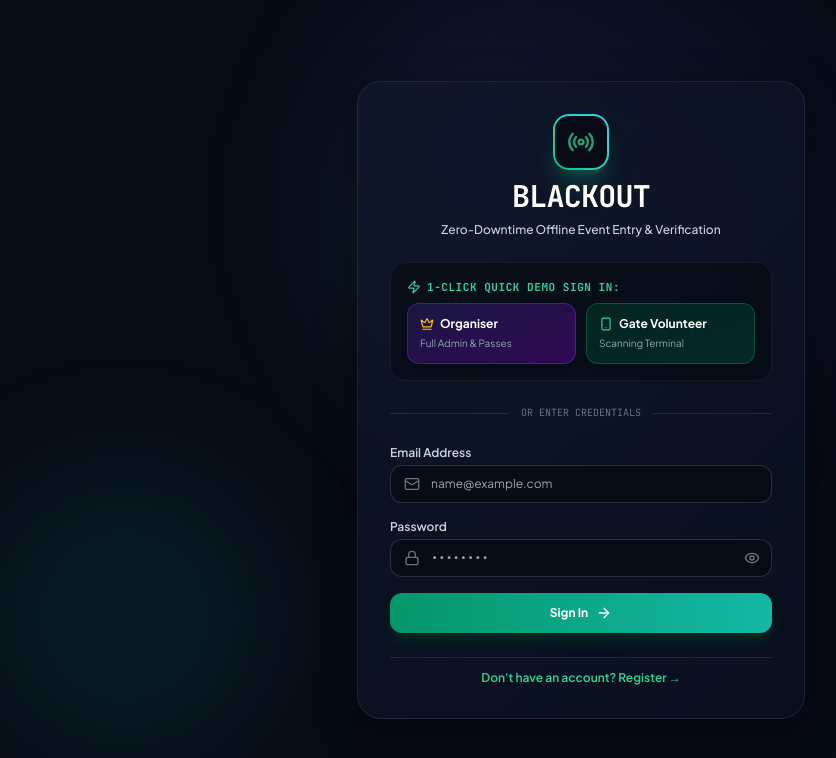
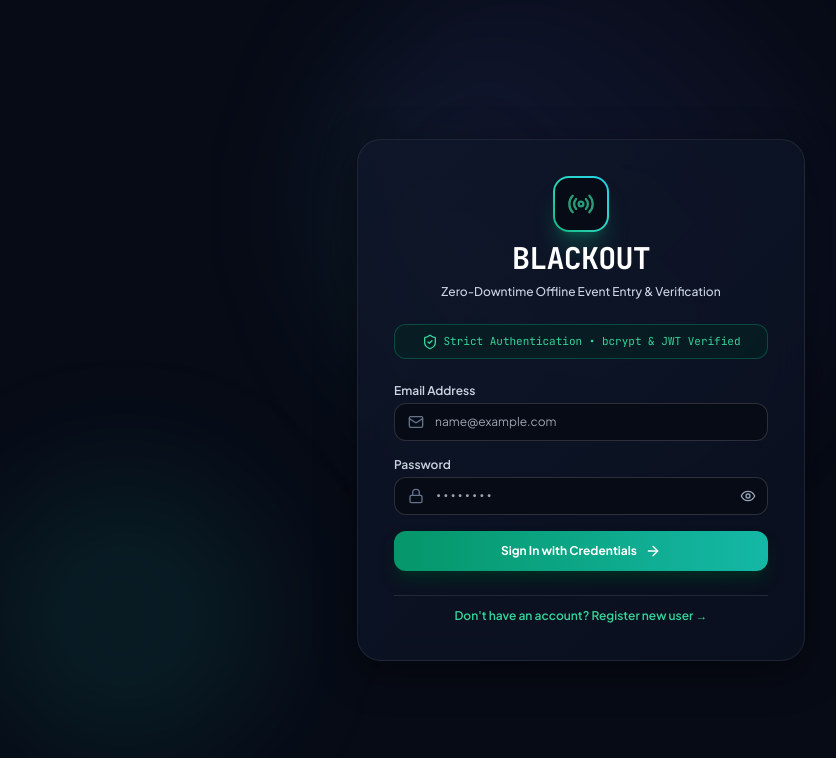
Before and after one commit to gulshankumar8651660075-bit/blackout-event-entry, a React (Vite) app in the folder frontend/: page / in a window 1280 px wide. Shown: the top 758 px of the page, without its empty margins (59-895 px from the left). Built offline with nearby package versions, Linux system fonts and the light colour scheme.

Commit message:
security: Enforce strict authentication removing all demo bypass buttons, restore pure email/password login, and enforce strict role boundaries between organiser and volunteer

```diff
--- a/frontend/src/App.jsx
+++ b/frontend/src/App.jsx
@@ -67,21 +67,21 @@ const AppContent = () => {
       <Navbar onSyncTrigger={handleGlobalSync} isSyncing={isSyncing} />
       <main className="flex-1 px-4 sm:px-6 lg:px-8 pt-6 pb-12">
         <Routes>
-          {/* Volunteer lands directly on /scanner; cannot view organiser pages */}
+          {/* Volunteer: Strict guard - only has access to /scanner */}
           {isVolunteer ? (
             <>
               <Route path="/scanner" element={<GateScannerPage />} />
               <Route path="*" element={<Navigate to="/scanner" replace />} />
             </>
           ) : (
-            /* Organiser has full management access + can inspect /scanner anytime */
+            /* Organiser: Strict guard - has management pages, cannot view volunteer scanner terminal */
             <>
               <Route path="/" element={<DashboardPage />} />
               <Route path="/dashboard" element={<Navigate to="/" replace />} />
               <Route path="/tickets" element={<TicketsPage />} />
               <Route path="/conflicts" element={<ConflictCenterPage />} />
               <Route path="/demo" element={<DemoGuidePage />} />
-              <Route path="/scanner" element={<GateScannerPage />} />
+              <Route path="/scanner" element={<Navigate to="/tickets" replace />} />
               <Route path="*" element={<Navigate to="/" replace />} />
             </>
           )}
--- a/frontend/src/components/Navbar.jsx
+++ b/frontend/src/components/Navbar.jsx
@@ -10,17 +10,15 @@ import {
   PlayCircle,
   LogOut,
   Radio,
-  ArrowRightLeft,
   ShieldCheck,
-  Smartphone,
-  Crown
+  User
 } from 'lucide-react';
 
 export const Navbar = ({ onSyncTrigger, isSyncing }) => {
-  const { user, logout, activeGate, updateGate, isOrganizer, isVolunteer, switchRole } = useAuth();
+  const { user, logout, activeGate, updateGate, isOrganizer, isVolunteer } = useAuth();
   const location = useLocation();
 
-  // Organiser Navigation (Management & Operations)
+  // Organiser Navigation (Management & Operations only)
   const organiserLinks = [
     { to: '/', label: 'Overview', icon: LayoutDashboard },
     { to: '/tickets', label: 'Passes & QR', icon: QrCode },
@@ -57,7 +55,7 @@ export const Navbar = ({ onSyncTrigger, isSyncing }) => {
                     ? 'bg-gradient-to-r from-purple-900/60 to-indigo-900/60 text-purple-300 border-purple-500/40'
                     : 'bg-gradient-to-r from-emerald-900/60 to-teal-900/60 text-emerald-300 border-emerald-500/40'
                 }`}>
-                  {isOrganizer ? 'Organiser' : 'Gate Volunteer'}
+                  {isOrganizer ? 'Lead Organiser' : 'Gate Volunteer'}
                 </span>
               </div>
             </Link>
@@ -88,21 +86,7 @@ export const Navbar = ({ onSyncTrigger, isSyncing }) => {
           {/* Right Header Controls */}
           <div className="flex items-center gap-3">
 
-            {/* 1-Click Fast Role Switcher (Easiest testing for judges & users) */}
-            <button
-              onClick={() => switchRole(isOrganizer ? 'volunteer' : 'organizer')}
-              title={isOrganizer ? 'Switch to Volunteer Scanner' : 'Switch to Organiser Portal'}
-              className={`hidden sm:flex items-center gap-1.5 px-3 py-1.5 rounded-xl text-xs font-bold border transition-all duration-200 shadow-md ${
-                isOrganizer
-                  ? 'bg-indigo-600/20 hover:bg-indigo-600/30 text-indigo-300 border-indigo-500/40 hover:border-indigo-400'
-                  : 'bg-purple-600/20 hover:bg-purple-600/30 text-purple-300 border-purple-500/40 hover:border-purple-400'
-              }`}
-            >
-              <ArrowRightLeft className="w-3.5 h-3.5" />
-              <span>{isOrganizer ? 'Test As Volunteer' : 'Switch to Organiser'}</span>
-            </button>
-
-            {/* Gate Selector (Shown for volunteers) */}
+            {/* Gate Selector (Shown for volunteers stationed at gates) */}
             {isVolunteer && (
               <div className="flex items-center gap-1.5 bg-[#0a0f1e] border border-emerald-500/30 rounded-xl px-2.5 py-1">
                 <span className="text-[10px] font-bold text-slate-400 uppercase">Gate:</span>
@@ -121,6 +105,12 @@ export const Navbar = ({ onSyncTrigger, isSyncing }) => {
             {/* Offline Blackout Network Badge */}
             <NetworkStatusBadge onSyncTrigger={onSyncTrigger} isSyncing={isSyncing} />
 
+            {/* Authenticated User Badge */}
+            <div className="hidden sm:flex items-center gap-1.5 text-xs text-slate-300 font-medium px-2.5 py-1 rounded-xl bg-white/5 border border-white/10">
+              <User className="w-3.5 h-3.5 text-emerald-400" />
+              <span className="truncate max-w-[120px]">{user?.name?.split(' ')[0] || user?.email}</span>
+            </div>
+
             {/* Logout Button */}
             <button
               onClick={logout}
--- a/frontend/src/pages/LoginPage.jsx
+++ b/frontend/src/pages/LoginPage.jsx
@@ -1,7 +1,7 @@
 import React, { useState } from 'react';
 import { useAuth } from '../context/AuthContext';
 import { api } from '../utils/api';
-import { Radio, Lock, Mail, User, ArrowRight, Eye, EyeOff, ShieldCheck, Crown, Smartphone, Zap } from 'lucide-react';
+import { Radio, Lock, Mail, User, ArrowRight, Eye, EyeOff, ShieldCheck } from 'lucide-react';
 
 export const LoginPage = () => {
   const { login } = useAuth();
@@ -19,7 +19,7 @@ export const LoginPage = () => {
     setError('');
 
     if (!email.trim() || !password) {
-      setError('Please enter both email and password.');
+      setError('Please enter both your email address and password.');
       return;
     }
 
@@ -43,37 +43,13 @@ export const LoginPage = () => {
     }
   };
 
-  // Instant 1-Click Fast Login for Hackathon Judges & Evaluators
-  const handleFastDemoLogin = async (targetRole) => {
-    setError('');
-    setLoading(true);
-    const demoEmail = targetRole === 'organizer' ? 'organizer@blackout.io' : 'volunteer@blackout.io';
-    const demoPass = 'password123';
-    try {
-      const res = await api.login({ email: demoEmail, password: demoPass });
-      login(res.user, res.token);
-    } catch (err) {
-      // Offline / fallback login
-      const isOrg = targetRole === 'organizer';
-      const fallbackUser = {
-        id: isOrg ? 'user-org-01' : 'user-vol-01',
-        name: isOrg ? 'Gulshan (Lead Organiser)' : 'Alex (Gate Volunteer)',
-        email: demoEmail,
-        role: targetRole
-      };
-      login(fallbackUser, 'demo_token_' + targetRole);
-    } finally {
-      setLoading(false);
-    }
-  };
-
   return (
     <div className="min-h-screen flex items-center justify-center p-4 relative overflow-hidden bg-[#070b16]">
       {/* Background ambient glowing orbs */}
       <div className="absolute top-1/4 left-1/2 -translate-x-1/2 -translate-y-1/2 w-[500px] h-[500px] bg-gradient-to-tr from-emerald-500/15 via-indigo-500/10 to-transparent rounded-full blur-3xl pointer-events-none"></div>
       <div className="absolute bottom-10 left-10 w-72 h-72 bg-teal-500/10 rounded-full blur-3xl pointer-events-none"></div>
 
-      <div className="w-full max-w-md relative z-10 glass-panel p-8 rounded-3xl border border-white/10 shadow-2xl space-y-6">
+      <div className="w-full max-w-md relative z-10 glass-panel p-8 sm:p-9 rounded-3xl border border-white/10 shadow-2xl space-y-6">
 
         {/* Brand header */}
         <div className="text-center space-y-2">
@@ -90,47 +66,10 @@ export const LoginPage = () => {
           </p>
         </div>
 
-        {/* 1-Click Fast Login for Hackathon Judges & Testing */}
-        <div className="space-y-2 bg-black/30 p-4 rounded-2xl border border-white/5">
-          <div className="flex items-center gap-1.5 text-[11px] font-mono text-emerald-400 font-bold uppercase tracking-wider mb-2">
-            <Zap className="w-3.5 h-3.5" />
-            <span>1-Click Quick Demo Sign In:</span>
-          </div>
-
-          <div className="grid grid-cols-2 gap-2.5">
-            <button
-              type="button"
-              onClick={() => handleFastDemoLogin('organizer')}
-              disabled={loading}
-              className="p-3 rounded-xl bg-gradient-to-br from-indigo-950/80 to-purple-950/80 hover:from-indigo-900/90 hover:to-purple-900/90 border border-indigo-500/30 hover:border-indigo-400 text-left transition group shadow-md"
-            >
-              <div className="flex items-center gap-1.5 text-xs font-bold text-white group-hover:text-indigo-300">
-                <Crown className="w-3.5 h-3.5 text-amber-400" />
-                <span>Organiser</span>
-              </div>
-              <p className="text-[10px] text-slate-400 mt-1">Full Admin &amp; Passes</p>
-            </button>
-
-            <button
-              type="button"
-              onClick={() => handleFastDemoLogin('volunteer')}
-              disabled={loading}
-              className="p-3 rounded-xl bg-gradient-to-br from-emerald-950/80 to-teal-950/80 hover:from-emerald-900/90 hover:to-teal-900/90 border border-emerald-500/30 hover:border-emerald-400 text-left transition group shadow-md"
-            >
-              <div className="flex items-center gap-1.5 text-xs font-bold text-white group-hover:text-emerald-300">
-                <Smartphone className="w-3.5 h-3.5 text-emerald-400" />
-                <span>Gate Volunteer</span>
-              </div>
-              <p className="text-[10px] text-slate-400 mt-1">Scanning Terminal</p>
-            </button>
-          </div>
-        </div>
-
-        {/* Divider */}
-        <div className="flex items-center gap-3 text-xs text-slate-500">
-          <div className="flex-1 h-px bg-white/10"></div>
-          <span className="font-mono text-[10px] uppercase">Or enter credentials</span>
-          <div className="flex-1 h-px bg-white/10"></div>
+        {/* Security Credential Banner */}
+        <div className="flex items-center justify-center gap-1.5 text-[11px] font-mono text-emerald-400 bg-emerald-950/40 border border-emerald-500/30 py-2 px-3 rounded-xl">
+          <ShieldCheck className="w-4 h-4 text-emerald-400 shrink-0" />
+          <span>Strict Authentication &bull; bcrypt &amp; JWT Verified</span>
         </div>
 
         {error && (
@@ -139,7 +78,7 @@ export const LoginPage = () => {
           </div>
         )}
 
-        {/* Authenticated Form */}
+        {/* Strict Authenticated Form */}
         <form onSubmit={handleSubmit} className="space-y-4">
           {isRegister && (
             <div>
@@ -168,7 +107,7 @@ export const LoginPage = () => {
                 value={email}
                 onChange={(e) => setEmail(e.target.value)}
                 placeholder="name@example.com"
-                className="w-full bg-[#070b16] border border-white/15 rounded-xl pl-10 pr-3 py-2.5 text-xs text-white focus:outline-none focus:border-emerald-500"
+                className="w-full bg-[#070b16] border border-white/15 rounded-xl pl-10 pr-3 py-2.5 text-xs text-white focus:outline-none focus:border-emerald-500 font-sans"
               />
             </div>
           </div>
@@ -188,7 +127,8 @@ export const LoginPage = () => {
               <button
                 type="button"
                 onClick={() => setShowPassword(!showPassword)}
-                className="absolute right-3 top-1/2 -translate-y-1/2 text-slate-500 hover:text-slate-300"
+                className="absolute right-3 top-1/2 -translate-y-1/2 text-slate-400 hover:text-slate-200"
+                title={showPassword ? 'Hide password' : 'Show password'}
               >
                 {showPassword ? <EyeOff className="w-4 h-4" /> : <Eye className="w-4 h-4" />}
               </button>
@@ -203,8 +143,8 @@ export const LoginPage = () => {
                 onChange={(e) => setRole(e.target.value)}
                 className="w-full bg-[#070b16] border border-white/15 rounded-xl px-3 py-2.5 text-xs text-white focus:outline-none focus:border-emerald-500"
               >
-                <option value="organizer">Lead Organiser (Full Management &amp; Passes)</option>
-                <option value="volunteer">Gate Volunteer (Scanning Terminal Only)</option>
+                <option value="organizer">Lead Organiser (Overview &amp; Passes Management)</option>
+                <option value="volunteer">Gate Volunteer (Gate Scanner Terminal)</option>
               </select>
             </div>
           )}
@@ -212,9 +152,9 @@ export const LoginPage = () => {
           <button
             type="submit"
             disabled={loading}
-            className="w-full py-3 rounded-xl bg-gradient-to-r from-emerald-600 to-teal-500 hover:from-emerald-500 hover:to-teal-400 text-white font-bold text-xs shadow-lg shadow-emerald-950 transition flex items-center justify-center gap-2"
+            className="w-full py-3 rounded-xl bg-gradient-to-r from-emerald-600 to-teal-500 hover:from-emerald-500 hover:to-teal-400 text-white font-bold text-xs shadow-lg shadow-emerald-950 transition flex items-center justify-center gap-2 mt-2"
           >
-            <span>{loading ? 'Authenticating...' : isRegister ? 'Create Secure Account' : 'Sign In'}</span>
+            <span>{loading ? 'Authenticating...' : isRegister ? 'Create Secure Account' : 'Sign In with Credentials'}</span>
             <ArrowRight className="w-4 h-4" />
           </button>
         </form>
@@ -226,7 +166,7 @@ export const LoginPage = () => {
             onClick={() => { setIsRegister(!isRegister); setError(''); }}
             className="text-emerald-400 hover:underline font-semibold"
           >
-            {isRegister ? '← Already have an account? Sign In' : "Don't have an account? Register →"}
+            {isRegister ? '← Already have an account? Sign In' : "Don't have an account? Register new user →"}
           </button>
         </div>
 
```
